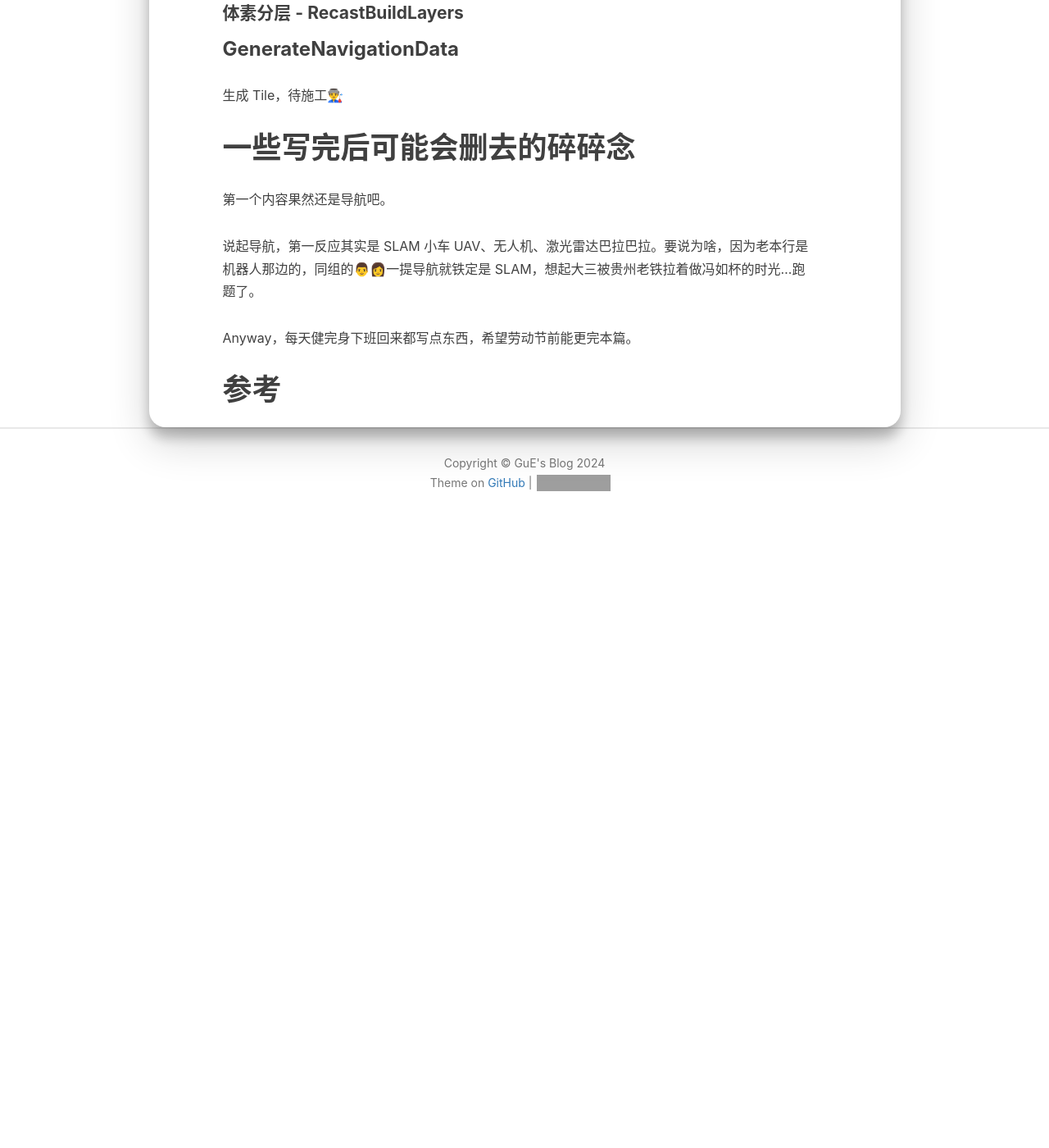
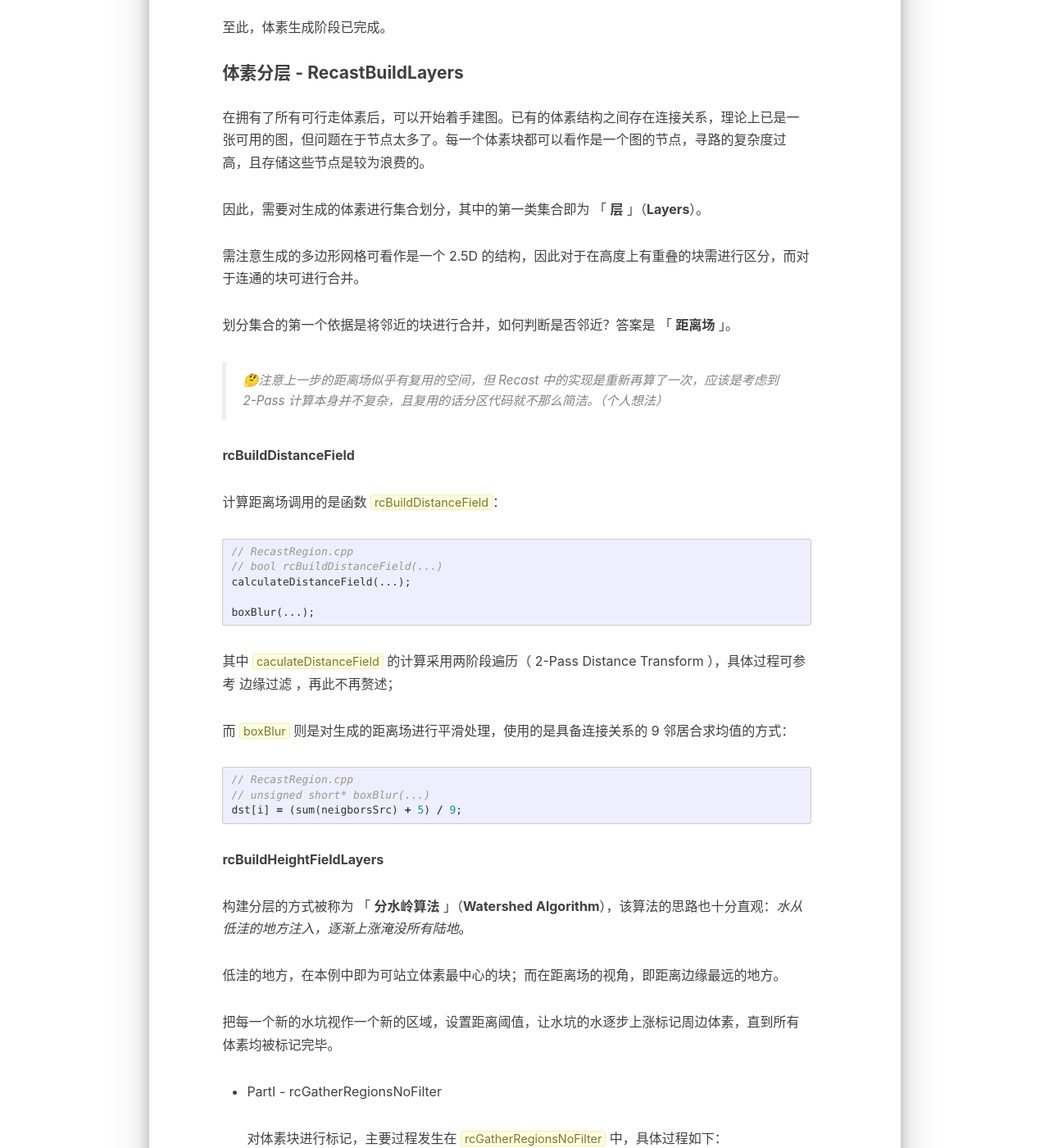
Before and after one commit to GueChen/GueChen.github.io, a Jekyll site: the page built from _posts/2024-03-11-Navigation.md, in a window 1280 px wide and 1400 px high, scrolled down 8419 px. Shown: the whole window at 82% size. Built offline with Jekyll 4.4.1, drawn with Linux system fonts in a browser that asks for light colours; formulas are drawn with MathJax 3; before the commit the page ends 9049 px from its top, so only the background shows below that; some of the changed text lies outside the part shown; grey boxes are pictures that could not be loaded.

Commit message:
update Navigation

````diff
--- a/_posts/2024-03-11-Navigation.md
+++ b/_posts/2024-03-11-Navigation.md
@@ -252,17 +252,17 @@ chf.span.h = nextSpan.smin - curSpan.smax; // 记录站立空间的高度
   }
   ```
 
-+ 接着通过两次遍历填充生成距离场，填充规则为四方邻居距离加 2，对角邻居距离加 3（$3 \approx 2\sqrt{2}$）
++ 接着通过两次遍历填充生成距离场，填充规则为四方邻居距离加 2，对角邻居距离加 3（$3 \approx 2\sqrt{2}$）：
 
-  1. 第一次遍历，对 $9 \times 9$ 的方格内下方与左侧的 4 个邻居块进行填充
+  1. 第一次遍历，对 $9 \times 9$ 的方格内下方与左侧的 4 个邻居块进行填充；
 
-  2. 第二次遍历，对 $9 \times 9$ 的方格内上方与右侧的 4 个邻居块进行填充
+  2. 第二次遍历，对 $9 \times 9$ 的方格内上方与右侧的 4 个邻居块进行填充。
 
      【❌缺图】
 
-  填充时取填入的最小值
+  填充时取填入的最小值。
 
-+ 对于距离场值小于 <cvar>walkableRadius</cvar> 的块即判定为不可行区域
++ 对于距离场值小于 <cvar>walkableRadius</cvar> 的块即判定为不可行区域：
 
   ```cpp
   // RecastArea.cpp
@@ -271,7 +271,120 @@ chf.span.h = nextSpan.smin - curSpan.smax; // 记录站立空间的高度
       chf.areas[i] = RC_NULL_AREA;
   ```
 
+至此，体素生成阶段已完成。
+
 #### 体素分层 - RecastBuildLayers
+
+在拥有了所有可行走体素后，可以开始着手建图。已有的体素结构之间存在连接关系，理论上已是一张可用的图，但问题在于节点太多了。每一个体素块都可以看作是一个图的节点，寻路的复杂度过高，且存储这些节点是较为浪费的。
+
+因此，需要对生成的体素进行集合划分，其中的第一类集合即为 「 **层** 」（**Layers**）。
+
+需注意生成的多边形网格可看作是一个 2.5D 的结构，因此对于在高度上有重叠的块需进行区分，而对于连通的块可进行合并。
+
+划分集合的第一个依据是将邻近的块进行合并，如何判断是否邻近？答案是 「 **距离场** 」。
+
+> 🤔注意上一步的距离场似乎有复用的空间，但 Recast 中的实现是重新再算了一次，应该是考虑到 2-Pass 计算本身并不复杂，且复用的话分区代码就不那么简洁。（个人想法）
+
+**rcBuildDistanceField**
+
+计算距离场调用的是函数 <cfunc>rcBuildDistanceField</cfunc>：
+
+```cpp
+// RecastRegion.cpp
+// bool rcBuildDistanceField(...)
+calculateDistanceField(...);
+
+boxBlur(...);
+```
+
+其中 <cfunc>caculateDistanceField</cfunc> 的计算采用两阶段遍历（ 2-Pass Distance Transform ），具体过程可参考 [边缘过滤](#边缘过滤 - RecastErodeWalkable) ，再此不再赘述；
+
+而 <cfunc>boxBlur</cfunc> 则是对生成的距离场进行平滑处理，使用的是具备连接关系的 9 邻居合求均值的方式：
+
+```cpp
+// RecastRegion.cpp
+// unsigned short* boxBlur(...)
+dst[i] = (sum(neigborsSrc) + 5) / 9;
+```
+
+**rcBuildHeightFieldLayers**
+
+构建分层的方式被称为 「 **分水岭算法** 」（**Watershed Algorithm**），该算法的思路也十分直观：*水从低洼的地方注入，逐渐上涨淹没所有陆地*。
+
+低洼的地方，在本例中即为可站立体素最中心的块；而在距离场的视角，即距离边缘最远的地方。
+
+把每一个新的水坑视作一个新的区域，设置距离阈值，让水坑的水逐步上涨标记周边体素，直到所有体素均被标记完毕。
+
++ PartⅠ - rcGatherRegionsNoFilter
+
+  对体素块进行标记，主要过程发生在 <cfunc>rcGatherRegionsNoFilter</cfunc> 中，具体过程如下：
+
+  首先标记 「 **边界** 」（**Border**） 区：
+
+  ```cpp
+  // RecastRegion.cpp
+  // bool rcGatherRegionNoFilter(...)
+  PaintRectRegion(0, bw, 0, h,...);
+  PaintRectRegion(w-bw, w, 0, h,,...);
+  PaintRectRegion(0, w, 0, bh,...);
+  PaintRectRegion(0, w, h-bh, h,...);
+  ```
+
+  > 需注意该处的边界指的是整个 Tile 的四周，此处标记是为了后面与其它 Tile 作连接使用
+
+  随后使用 <cfunc>floodRegion</cfunc> 与 <cfunc>expandRegions</cfunc> 两个函数交替填充整个区域：
+
+  ```cpp
+  // RecastRegion.cpp
+  // bool rcGatherRegionNoFilter(...)
+  while(level > 0)
+  {
+      level -= 2;
+      // 扩充当前区域
+      expandRegions(level, ...);
+     	for(auto & span : chf)
+      {
+          // 水没有淹到当前高度
+          if(span.dist < level)         continue;
+          // 区域已标记
+          if(span.region != 0)          continue;
+          // 该体素不可行
+          if(span.area == RC_NULL_AREA) continue;
+          // 注入新的区域标识
+          floodRegion(span, regionId++);
+      }
+  }
+  ```
+
+  具体了解一下两个函数的实现：
+
+  + floodRegion
+
+    找到一个体素块，检查它的八邻居，若存在与其 「 **区块** 」 （area） 一致，但已有集合标记 「 **区域** 」（region） 的连通邻居，则该块的 「 **区域** 」所属应与该邻居保持一致；
+
+    否则，该块应视为一个新的 「 **区域** 」，并将满足距离的非标记连通四邻居标为相同的 「 **区域** 」，构成一个新的体素集合。
+
+    > **区域** 只是对其中集合的一种称呼，没有特别含义，把它看作是集合划分即可
+
+    其示意图如下：
+
+    【👨‍🏭待施工】
+
+  + expandRegions
+
+    对于在距离场中高于输入阈值 <cvar>level</cvar> 但未有归属集合的体素块，检查它的四个连通邻居，若其中存在 「 **区块** 」 （area） 一致，且已有集合标记 「 **区域** 」（region）的，将该体素块归入邻居集合。
+
+    若存在多个可取集合，则取距离场上最近的邻居。
+
+    其示意图如下：
+
+    【👨‍🏭待施工】
+
+  两个过程均使用一个队列完成，思路类似 BFS，完成该阶段后所有的可行走体素块均具有自己的集合 「 **区域** 」（region）标记。
+
++ PartⅡ
+
+  对于已有的 「 **区域** 」若每一个均划分一份集合，则集合的空间不重叠度有些过高，例如两块在高度上没有冲突的集合是可以看作一个 「**层**」（Layer）。因此存在可以合并的 「 **区域** 」邻居需对其进行区分。
 
 
 
````
Also changed, not shown: other parts of _posts/2024-03-11-Navigation.md (+1 -1 lines), _includes/head.html (+9 -0 lines).
